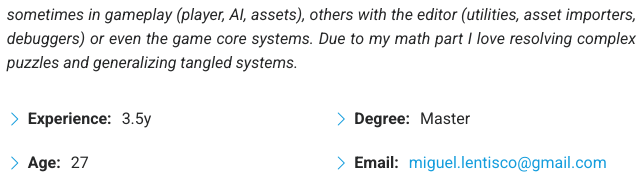
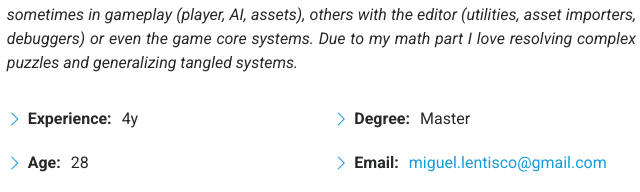
Before and after one commit to miguellenbyalex/miguellenbyalex.github.io, a plain HTML site: page index.html in a window 1280 px wide. Shown: the part 1096-1288 px from the top of the page, 632-1272 px from the left. Drawn offline with Linux system fonts and the light colour scheme.

Commit message:
Update wrong values

```diff
--- a/index.html
+++ b/index.html
@@ -99,8 +99,8 @@
             <div class="row">
               <div class="col-lg-6">
                 <ul>
-                  <li><i class="bi bi-chevron-right"></i> <strong>Experience:</strong><span>3.5y</span></li>
-                  <li><i class="bi bi-chevron-right"></i> <strong>Age:</strong><span>27</span></li>
+                  <li><i class="bi bi-chevron-right"></i> <strong>Experience:</strong><span>4y</span></li>
+                  <li><i class="bi bi-chevron-right"></i> <strong>Age:</strong><span>28</span></li>
                   <li><i class="bi bi-chevron-right"></i> <strong>City:</strong> <span>Madrid, Spain</span></li>
                 </ul>
               </div>
```
